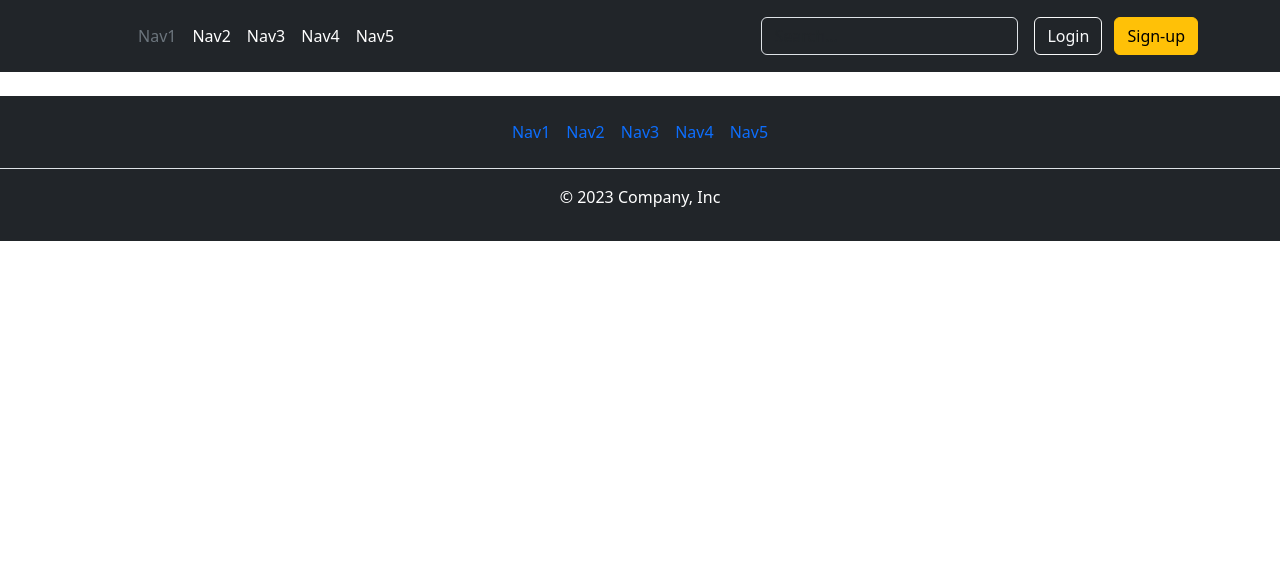
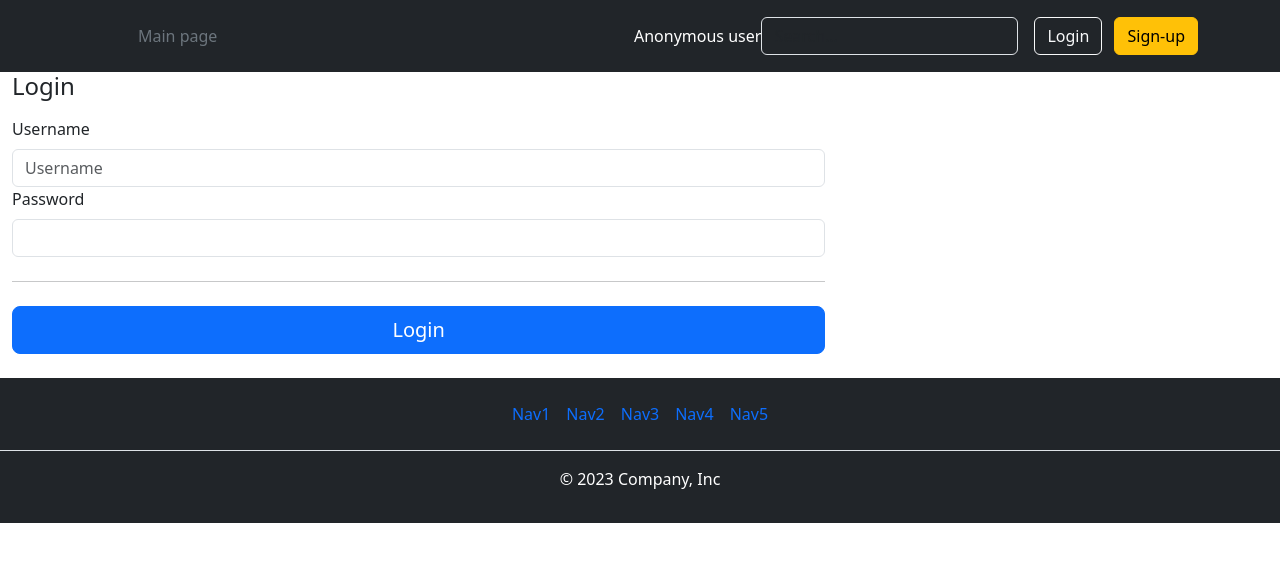
Before and after one commit to glsarsen/final-project, a Django app: page /login/ in a window 1280 px wide. Shown: the top 562 px of the page. Run offline with Django 4.2, Linux system fonts and the light colour scheme.

Commit message:
news: add views

```diff
--- /dev/null
+++ b/news/templates/login.html
@@ -0,0 +1,36 @@
+{% extends "base.html" %}
+
+{% block content %}
+<div class="row g-5">
+    <div class="col-md-7 col-lg-8">
+        <div class="container">
+            <h4 class="mb-3">Login</h4>
+            <form class="needs-validation" action="" method="POST">
+                {% csrf_token %}
+
+                <div class="col-12">
+                    <label for="username" class="form-label">Username</label>
+                    <div class="input-group has-validation">
+                        <input type="text" class="form-control" id="username" name="user_name" placeholder="Username">
+                    </div>
+                </div>
+
+                <div class="col-12">
+                    <label for="password" class="form-label">Password</label>
+                    <input type="password" class="form-control" id="password" name="password">
+                </div>
+
+                {% if authenticated is False %}
+                    <div>
+                        Authentication failed - check your username and password.
+                    </div>
+                {% endif %}
+
+                <hr class="my-4">
+
+                <button class="w-100 btn btn-primary btn-lg" type="submit">Login</button>
+            </form>
+        </div>
+    </div>
+</div>
+{% endblock content %}
--- a/news/urls.py
+++ b/news/urls.py
@@ -3,9 +3,12 @@ from . import views
 
 urlpatterns = [
     path("", views.index, name="index"),
-    path("login/", views.login, name="login"),
+    path("login/", views.login_user, name="login"),
     path("article/<int:id>/", views.article, name="article"),
+    path("article/<int:id>/comment/", views.comment, name="comment"),
     path("search/", views.search, name="search"),
     path("bookmarks/", views.bookmarks, name="bookmarks"),
-    path("register/", views.register, name="register")
+    path("article/<int:id>/bookmark/", views.add_bookmark, name="add_bookmark"),
+    path("register/", views.register, name="register"),
+    path("logout/", views.logout_user, name="logout"),
 ]
--- a/news/views.py
+++ b/news/views.py
@@ -1,26 +1,88 @@
-from django.shortcuts import render
-from .models import Article
+from django.shortcuts import render, redirect
+from django.contrib.auth import authenticate, login, logout
+from .models import Article, User, Comment, Bookmark
 
 # Create your views here.
 def index(request):
     articles = Article.objects.all()[:10]
     return render(request, "index.html", {"articles": articles})
 
-def login(request):
-    return render(request, "base.html")
+def login_user(request):
+    if request.method == "POST":
+        name = request.POST["user_name"]
+        password = request.POST["password"]
+        user = authenticate(request, username=name, password=password)
+        if user is not None:
+            login(request, user)
+            return redirect("index")
+        else:
+            return render(request, "login.html", {"authenticated": False})
+    else:
+        return render(request, "login.html")
 
 # www.newsportal.com/article/5/
 # www.newsportal.com/article/?article_id=5
 def article(request, id):
     article = Article.objects.get(id=id)
-    return render(request, "article.html", {"article": article})
+    in_bookmarks = False
+    for bookmark in request.user.bookmarks.all():
+        if article == bookmark.article:
+            in_bookmarks = True
+    return render(request, "article.html", {"article": article, "in_bookmarks": in_bookmarks})
+
+def comment(request, id):
+    if request.user.is_authenticated:
+        if request.method == "POST":
+            content = request.POST["content"]
+            article = Article.objects.get(id=id)
+            user = request.user
+            comment = Comment(content=content, article=article, user=user)
+            comment.save()
+            return redirect("article", id)
+        else:
+            return render(request, "comment.html")
+    else:
+        return redirect("article", id)
 
 def search(request):
     return render(request, "base.html")
 
 def bookmarks(request):
-    return render(request, "base.html")
+    if request.user.is_authenticated:
+        return render(request, "bookmarks.html")
+    else:
+        return redirect("index")
+
+def add_bookmark(request, id):
+    article = Article.objects.get(id=id)
+
+    for bookmark in request.user.bookmarks.all():
+        if article == bookmark.article:
+            bookmark.delete()
+            return redirect("article", id)
+
+    bookmark = Bookmark(article=article, user=request.user)
+    bookmark.save()
+    return redirect("article", id)
 
 def register(request):
+    if request.method == "POST":
+        # name = request.POST["first_name"]
+        # lastname = request.POST["last_name"]
+        username = request.POST["user_name"]
+        email = request.POST["email"]
+        password = request.POST["password"]
+        password2 = request.POST["password2"]
+        if password != password2:
+            return render(request, "register.html", {"invalid_password": True})
+        else:
+            user = User(username=username, email=email)
+            user.set_password(password)
+            user.save()
+            return redirect("index")
+    else:
+        return render(request, "register.html")
 
-    return render(request, "register.html")
+def logout_user(request):
+    logout(request)
+    return redirect("index")
--- a/newsportal/templates/base.html
+++ b/newsportal/templates/base.html
@@ -15,20 +15,34 @@
             </a>
 
             <ul class="nav col-12 col-lg-auto me-lg-auto mb-2 justify-content-center mb-md-0">
-              <li><a href="#" class="nav-link px-2 text-secondary">Nav1</a></li>
-              <li><a href="#" class="nav-link px-2 text-white">Nav2</a></li>
-              <li><a href="#" class="nav-link px-2 text-white">Nav3</a></li>
+              <li><a href="{% url "index" %}" class="nav-link px-2 text-secondary">Main page</a></li>
+              {% if user.is_authenticated %}
+                <li><a href="{% url "bookmarks" %}" class="nav-link px-2 text-white">Bookmarks</a></li>
+              {% endif %}
+              {% comment %} <li><a href="#" class="nav-link px-2 text-white">Nav3</a></li>
               <li><a href="#" class="nav-link px-2 text-white">Nav4</a></li>
-              <li><a href="#" class="nav-link px-2 text-white">Nav5</a></li>
+              <li><a href="#" class="nav-link px-2 text-white">Nav5</a></li> {% endcomment %}
             </ul>
-
+            {% if user.is_authenticated %}
+              <span>
+                {{ user.username }}
+              </span>
+            {% else %}
+              <span>
+                Anonymous user
+              </span>
+            {% endif %}
             <form class="col-12 col-lg-auto mb-3 mb-lg-0 me-lg-3" role="search">
               <input type="search" class="form-control form-control-dark text-bg-dark" placeholder="Search..." aria-label="Search">
             </form>
 
             <div class="text-end">
-              <button type="button" class="btn btn-outline-light me-2">Login</button>
-              <a href="{% url "register" %}"><button type="button" class="btn btn-warning">Sign-up</button></a>
+              {% if user.is_authenticated %}
+                <a href="{% url "logout" %}"><button type="button" class="btn btn-outline-light me-2">Logout</button></a>
+              {% else %}
+                <a href="{% url "login" %}"><button type="button" class="btn btn-outline-light me-2">Login</button></a>
+                <a href="{% url "register" %}"><button type="button" class="btn btn-warning">Sign-up</button></a>
+              {% endif %}
             </div>
           </div>
         </div>
```
Also changed, not shown: news/templates/article.html (+32 -4 lines), news/templates/bookmarks.html (added, +16 -0 lines), news/templates/comment.html (added, +25 -0 lines), news/templates/register.html (+22 -2 lines).
